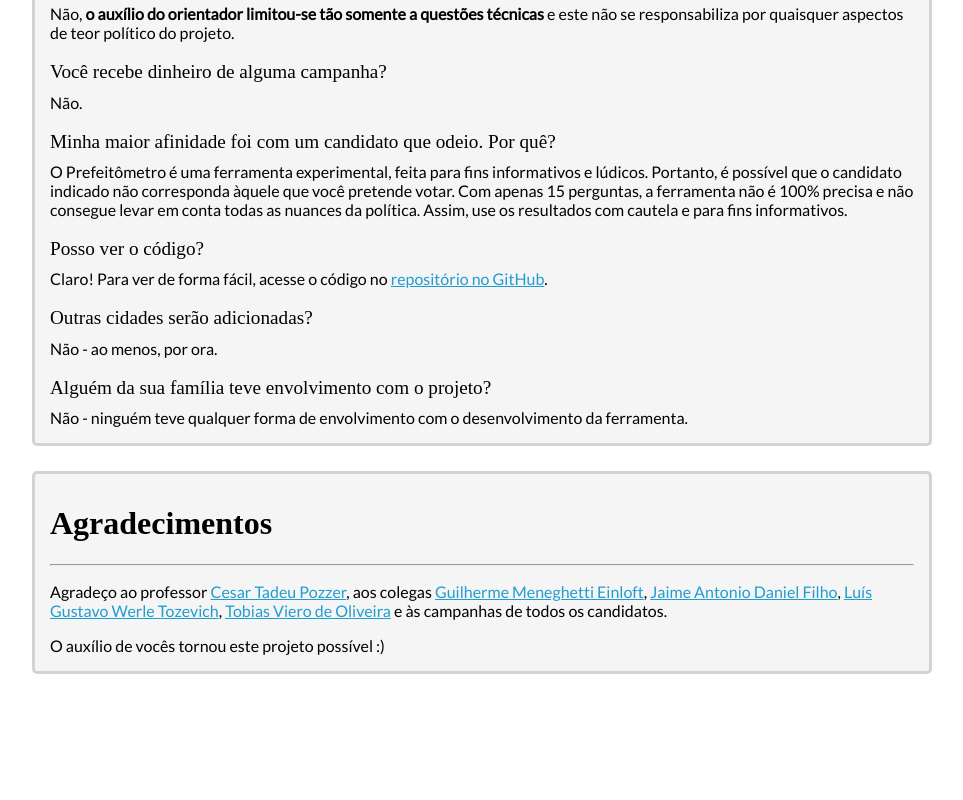
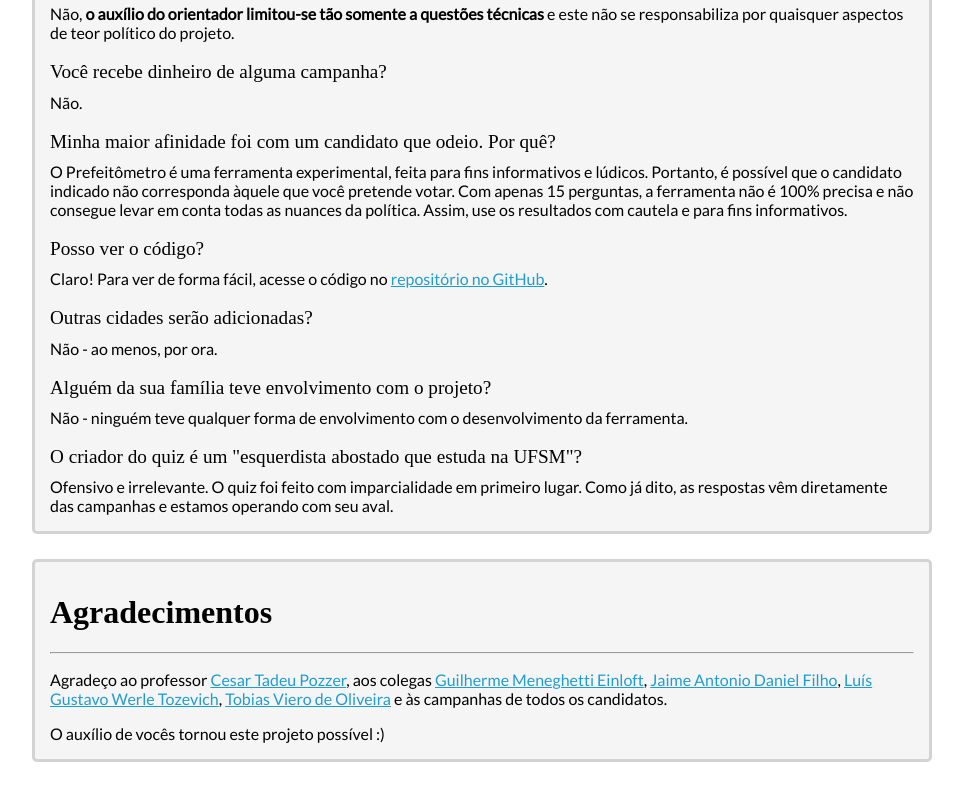
Before and after one commit to brizzigui/prefeitometro, a plain HTML site: page about.html in a window 1280 px wide. Shown: the part 1350-2150 px from the top of the page, without its empty margins (158-1121 px from the left). Before the commit the page ends 2104 px from the top, so only its background shows below. Drawn offline with Linux system fonts and the light colour scheme; a web font is replaced by a local one.

Commit message:
responds to critics

```diff
--- a/about.html
+++ b/about.html
@@ -151,6 +151,13 @@
                 <p class="question_answer">
                     Não - ninguém teve qualquer forma de envolvimento com o desenvolvimento da ferramenta.
                 </p>
+
+                <p class="question_text">
+                    O criador do quiz é um "esquerdista abostado que estuda na UFSM"?
+                </p>
+                <p class="question_answer">
+                    Ofensivo e irrelevante. O quiz foi feito com imparcialidade em primeiro lugar. Como já dito, as respostas vêm diretamente das campanhas e estamos operando com seu aval.
+                </p>
             </div>
 
             <div class="question_box">
```
